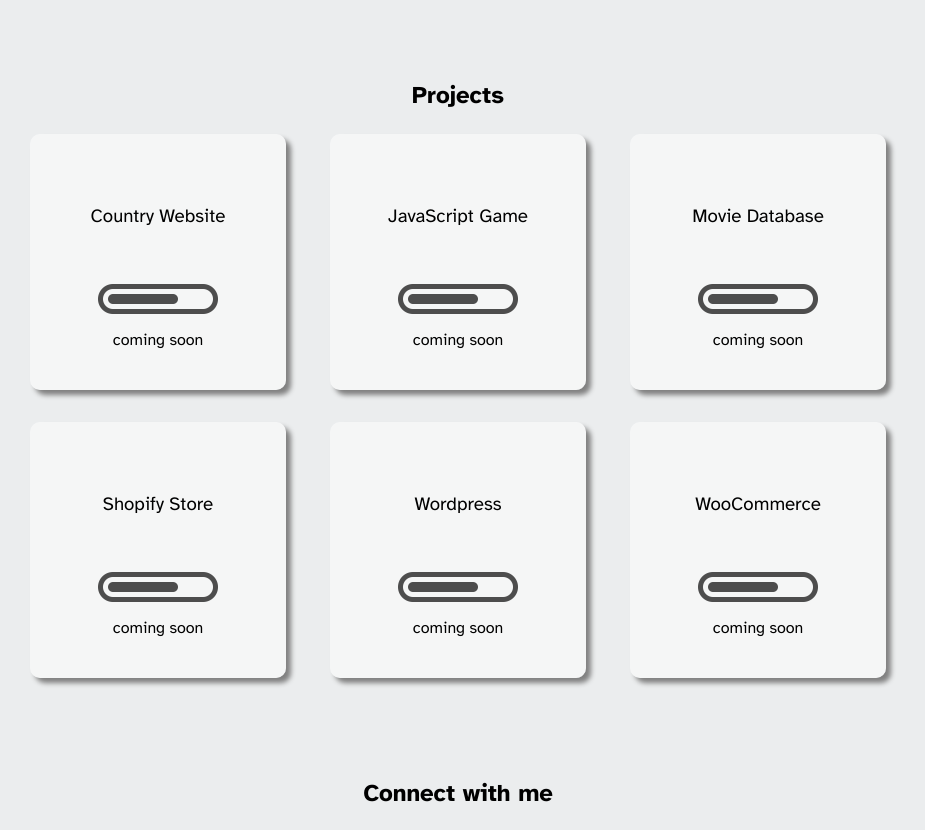
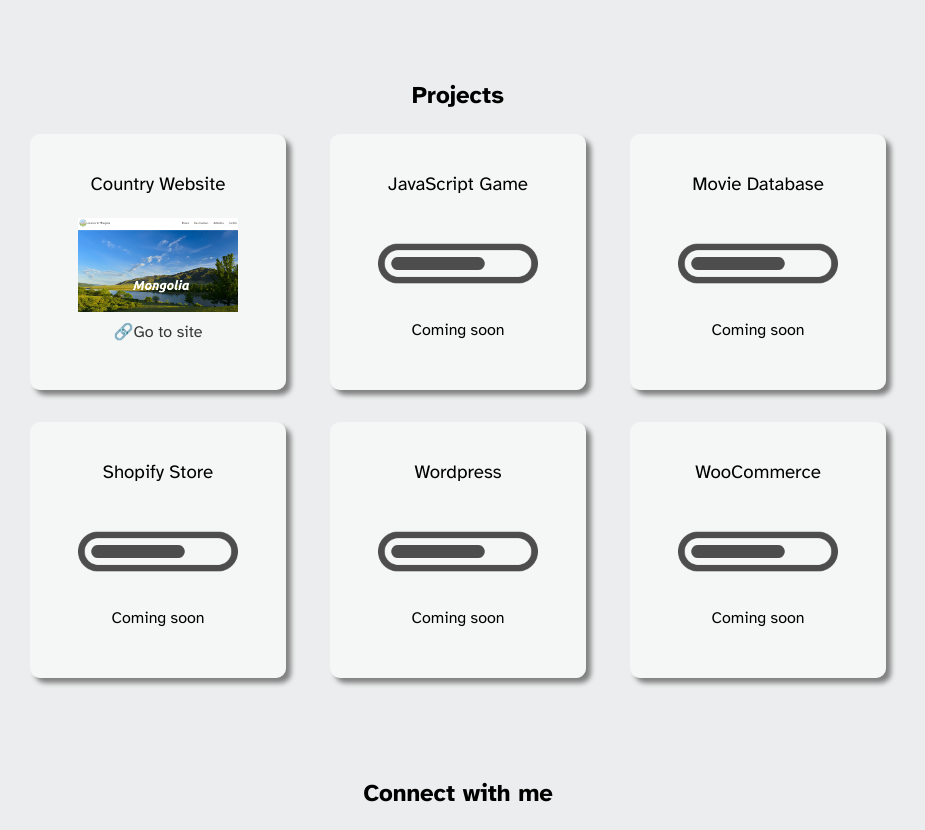
Before and after one commit to MINJINKIM736/FWDP-project-1, a plain HTML site: page index.html in a window 1280 px wide. Shown: the part 1020-1850 px from the top of the page, without its empty margins (182-1107 px from the left). Drawn offline with Linux system fonts and the light colour scheme.

Commit message:
linked country website

```diff
--- a/index.html
+++ b/index.html
@@ -44,35 +44,36 @@
         <section class="projects" id="projects">
             <h2>Projects</h2>
             <div class="project-wrapper">
-                <article class="project">
-                    <h3 class="project-title">Country Website</h3>
-                    <img class=project-img src="images/project.png" alt="project image">
-                    <p>coming soon</p>
-                </article>
+                    <article class="project">
+                        <h3 class="project-title">Country Website</h3>
+                        <img class=project-img-done id="country-website-img" src="images/country-website.png" alt="project image">
+                        <a href="../country-website-mongolia/index.html">🔗Go to site</a>
+                    </article>
+
                 <article class="project">
                     <h3 class="project-title">JavaScript Game</h3>
                     <img class=project-img src="images/project.png" alt="project image">
-                    <p>coming soon</p>
+                    <p>Coming soon</p>
                 </article>
                 <article class="project">
                     <h3 class="project-title">Movie Database</h3>
                     <img class=project-img src="images/project.png" alt="project image">
-                    <p>coming soon</p>
+                    <p>Coming soon</p>
                 </article>
                 <article class="project">
                     <h3 class="project-title">Shopify Store</h3>
                     <img class=project-img src="images/project.png" alt="project image">
-                    <p>coming soon</p>
+                    <p>Coming soon</p>
                 </article>
                 <article class="project">
                     <h3 class="project-title">Wordpress</h3>
                     <img class=project-img src="images/project.png" alt="project image">
-                    <p>coming soon</p>
+                    <p>Coming soon</p>
                 </article>
                 <article class="project">
                     <h3 class="project-title">WooCommerce</h3>
                     <img class=project-img src="images/project.png" alt="project image">
-                    <p>coming soon</p>
+                    <p>Coming soon</p>
                 </article>
             </div>
         </section>
--- a/styles/styles.css
+++ b/styles/styles.css
@@ -1,6 +1,6 @@
 /*-----Typography-----*/
 
-body {
+body, .project a {
     font-family: "Atkinson Hyperlegible", sans-serif;
     font-weight: 400;
     font-style: normal;
@@ -70,7 +70,7 @@ a:focus,
 a:active {
     background-color: #ffffff83;
     border-radius: 10px;
-    outline: 3px solid gray;
+    outline: 2px dotted gray;
 
 }
 
@@ -151,7 +151,7 @@ a:focus {
     background-color: #ffffff83;
     border-radius: 10px;
     box-shadow: 5px 5px 5px gray;
-    padding: 3rem;
+    padding: 1rem 3rem;
     margin: 2rem auto;
     text-align: center;
     width: 16rem;
@@ -165,15 +165,16 @@ a:focus {
 
 
 
-.project h3 {
-    margin-bottom: 3rem;
+.project a {
+    padding: 0.5rem 1rem;
+}
+
+.project-img {
+    margin: 1.2rem auto;
 }
 
 .project p {
-    margin-top: 0;
-}
-.project img {
-    width: 7.5rem;
+    margin: 0;
 }
 
 
```
Also changed, not shown: images/country-website.png (added), images/project-done.png (added), images/site.png (added).
